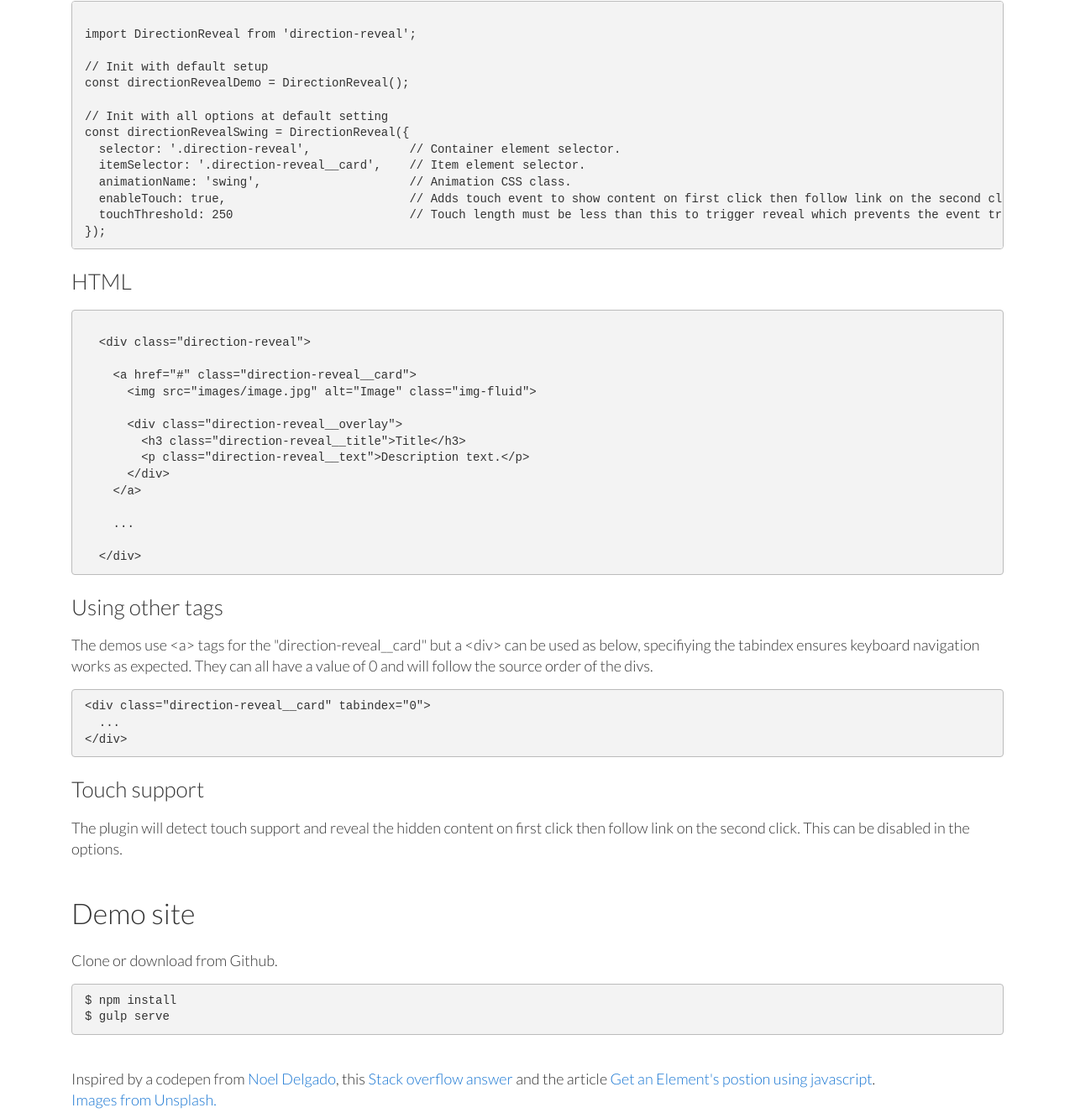
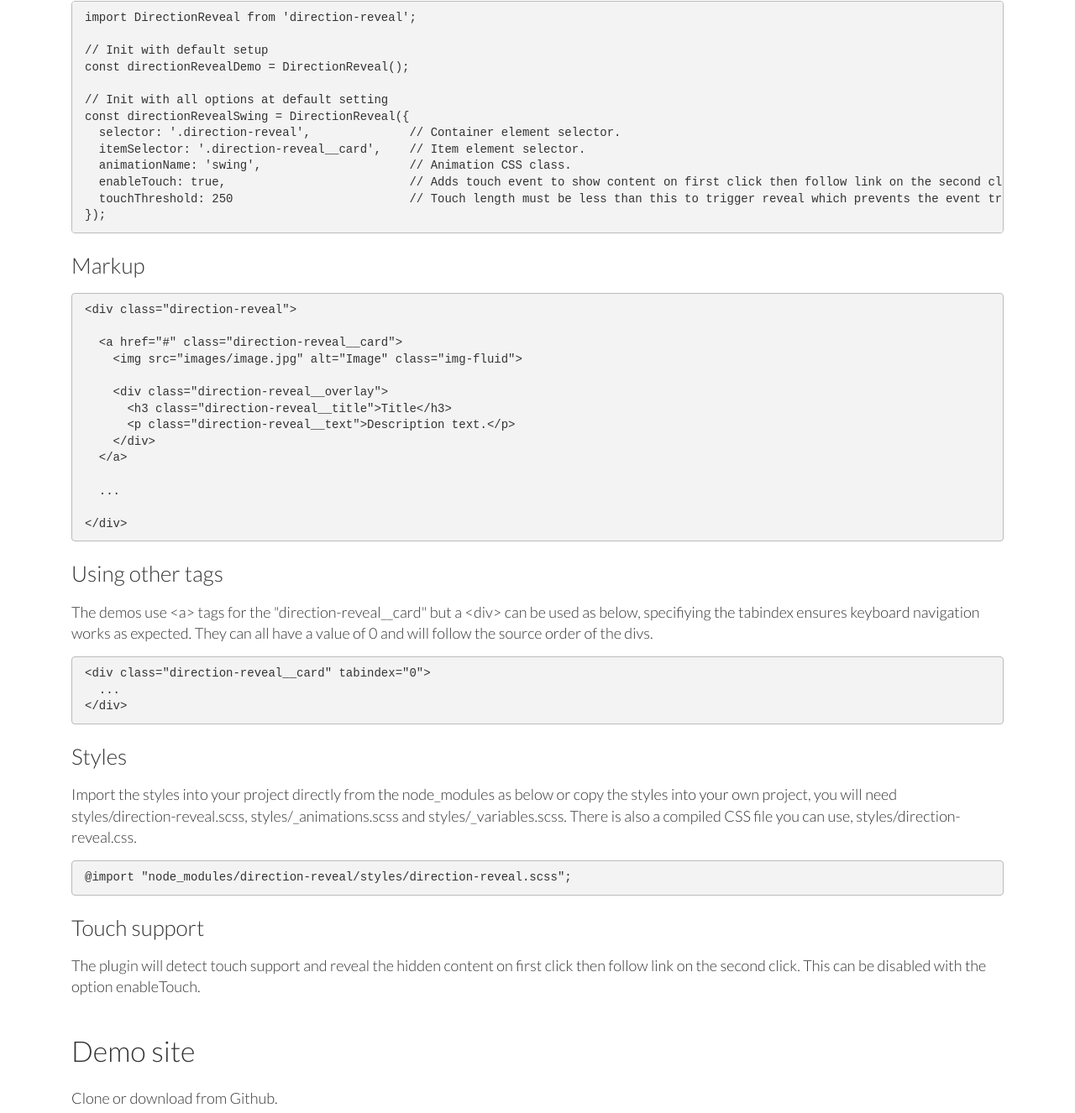
Before and after one commit to NigelOToole/direction-reveal, a website with bundled scripts: page index.html in a window 1280 px wide. Shown: the part 3756-5082 px from the top of the page at 84% size. Built offline with nearby package versions, Linux system fonts and the light colour scheme.

Commit message:
Doc updates

```diff
--- a/index.html
+++ b/index.html
@@ -292,8 +292,7 @@
 
       <p>The script is an ES6(ES2015) module but a compiled version is included in the build as index.js. You can also copy scripts/direction-reveal.js into your own site if your build process can accomodate ES6 modules, Babel and Browserify are used in the demo site.</p>
 
-<pre><code>
-import DirectionReveal from 'direction-reveal';
+<pre><code>import DirectionReveal from 'direction-reveal';
 
 // Init with default setup
 const directionRevealDemo = DirectionReveal();
@@ -309,10 +308,9 @@ const directionRevealSwing = DirectionReveal({
 </code></pre>
 
 
-      <h3>HTML</h3>
+      <h3>Markup</h3>
 
-<pre><code>
-  &lt;div class="direction-reveal"&gt;
+<pre><code>&lt;div class="direction-reveal"&gt;
 
   &lt;a href="#" class="direction-reveal__card"&gt;
     &lt;img src="images/image.jpg" alt="Image" class="img-fluid"&gt;
@@ -339,9 +337,16 @@ const directionRevealSwing = DirectionReveal({
 </code></pre>
 
 
+<h3>Styles</h3>
+
+    <p>Import the styles into your project directly from the node_modules as below or copy the styles into your own project, you will need styles/direction-reveal.scss, styles/_animations.scss and styles/_variables.scss. There is also a compiled CSS file you can use, styles/direction-reveal.css.</p>
+
+<pre><code>@import "node_modules/direction-reveal/styles/direction-reveal.scss";</code></pre>
+
+
       <h3>Touch support</h3>
 
-      <p>The plugin will detect touch support and reveal the hidden content on first click then follow link on the second click. This can be disabled in the options.</p>
+      <p>The plugin will detect touch support and reveal the hidden content on first click then follow link on the second click. This can be disabled with the option enableTouch.</p>
 
     </div>
 
--- a/package.json
+++ b/package.json
@@ -1,7 +1,7 @@
 {
   "name": "direction-reveal",
   "description": "Direction aware content reveals.",
-  "version": "1.0.0",
+  "version": "1.0.1",
   "main": "index.js",
   "module": "scripts/direction-reveal.js",
   "jsnext:main": "scripts/direction-reveal.js",
```
Also changed, not shown: README.md. Lines whose indentation alone changed are shown as unchanged.
